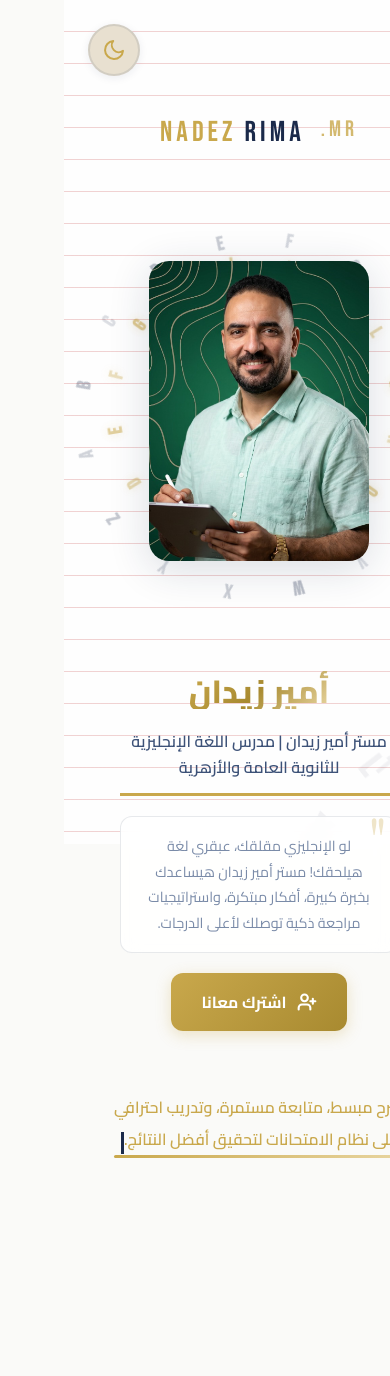
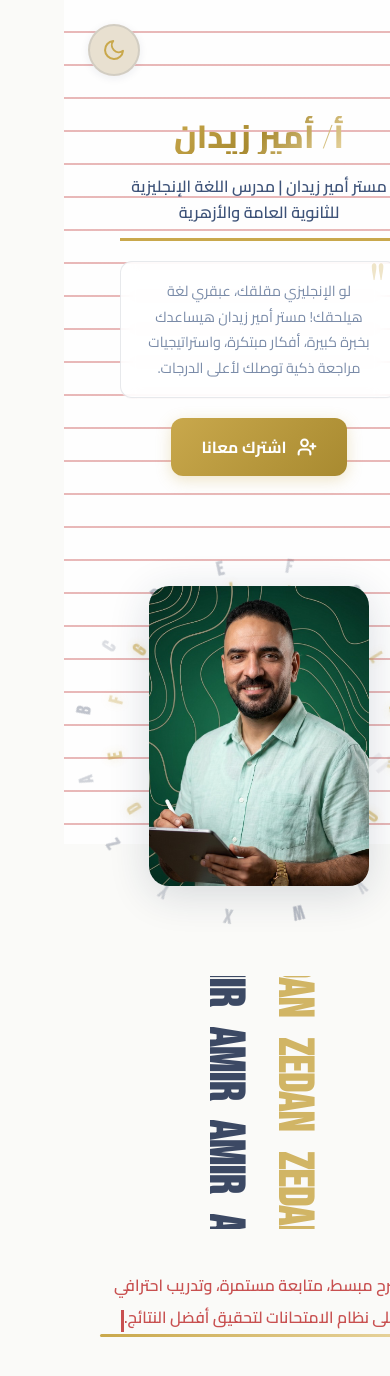
Before and after one commit to Mazen-Elsaka-Div/Mr.Amir-Zidan, a Next.js app: page /amir-zedan in a window 390 px wide. Shown: the top 1376 px of the page. Before the commit the page ends 1231 px from the top, so only its background shows below. Built offline with nearby package versions, Linux system fonts and the light colour scheme.

Commit message:
Update layout, styling, and text animations

```diff
--- a/src/app/globals.css
+++ b/src/app/globals.css
@@ -20,8 +20,8 @@
   --accent-gold-dark: #A88A30;
   --accent-gold-light: #E8D5A0;
   --accent-gold-glow: rgba(201, 168, 76, 0.3);
-  --notebook-line: rgba(200, 80, 80, 0.25);
-  --notebook-margin: rgba(220, 60, 60, 0.4);
+  --notebook-line: rgba(200, 80, 80, 0.4);
+  --notebook-margin: rgba(220, 60, 60, 0.6);
   --notebook-bg: #FEFEFE;
   --shadow-sm: 0 2px 8px rgba(27, 42, 74, 0.08);
   --shadow-md: 0 4px 20px rgba(27, 42, 74, 0.12);
@@ -37,15 +37,15 @@
   --cta-bg: linear-gradient(135deg, #C9A84C 0%, #A88A30 100%);
   --cta-hover: linear-gradient(135deg, #D4B85C 0%, #C9A84C 100%);
   --cta-text: #FFFFFF;
-  --typing-color: #C9A84C;
-  --typing-underline: #1B2A4A;
+  --typing-color: #C85050;
+  --typing-underline: #C85050;
 }
 
 [data-theme="dark"] {
   /* Colors - Dark Mode */
-  --bg-primary: #0A0E1A;
-  --bg-paper: #111827;
-  --bg-card: rgba(17, 24, 39, 0.85);
+  --bg-primary: #0C152B;
+  --bg-paper: #121F3D;
+  --bg-card: rgba(18, 31, 61, 0.85);
   --text-primary: #F0E6D3;
   --text-secondary: #C4B8A5;
   --text-muted: #7A8BA8;
@@ -55,9 +55,9 @@
   --accent-gold-dark: #B8962E;
   --accent-gold-light: #E8D5A0;
   --accent-gold-glow: rgba(212, 175, 55, 0.25);
-  --notebook-line: rgba(42, 63, 111, 0.3);
-  --notebook-margin: rgba(27, 42, 74, 0.5);
-  --notebook-bg: #0D1220;
+  --notebook-line: rgba(70, 100, 160, 0.5);
+  --notebook-margin: rgba(50, 80, 140, 0.7);
+  --notebook-bg: #0C152B;
   --shadow-sm: 0 2px 8px rgba(0, 0, 0, 0.3);
   --shadow-md: 0 4px 20px rgba(0, 0, 0, 0.4);
   --shadow-lg: 0 8px 40px rgba(0, 0, 0, 0.5);
@@ -72,8 +72,8 @@
   --cta-bg: linear-gradient(135deg, #D4AF37 0%, #B8962E 100%);
   --cta-hover: linear-gradient(135deg, #E0BF47 0%, #D4AF37 100%);
   --cta-text: #0A0E1A;
-  --typing-color: #D4AF37;
-  --typing-underline: #F0E6D3;
+  --typing-color: #E66060;
+  --typing-underline: #E66060;
 }
 
 /* ---- Reset & Base ---- */
@@ -117,8 +117,8 @@ body {
       to right,
       transparent calc(100% - 60px),
       var(--notebook-margin) calc(100% - 60px),
-      var(--notebook-margin) calc(100% - 58px),
-      transparent calc(100% - 58px)
+      var(--notebook-margin) calc(100% - 57px),
+      transparent calc(100% - 57px)
     ),
     /* Horizontal ruled lines */
     repeating-linear-gradient(
@@ -126,7 +126,7 @@ body {
       transparent 0px,
       transparent 31px,
       var(--notebook-line) 31px,
-      var(--notebook-line) 32px
+      var(--notebook-line) 33px
     );
   transition: background-color 0.4s ease;
 }
@@ -190,61 +190,63 @@ body {
   min-height: 70vh;
 }
 
-/* ---- Vertical Name (Left Column) ---- */
+/* ---- Vertical Name (Scrolling Marquee) ---- */
 .vertical-name {
   display: flex;
-  flex-direction: column;
-  align-items: center;
-  gap: 16px;
-  padding: 20px 0;
+  flex-direction: row;
+  justify-content: center;
+  gap: 20px;
+  height: 60vh;
+  overflow: hidden;
+  direction: ltr; /* Ensure LTR */
 }
 
-.vertical-name-mr {
-  font-family: 'Bebas Neue', sans-serif;
-  font-size: 1.4rem;
-  letter-spacing: 4px;
-  color: var(--accent-gold);
-  text-transform: uppercase;
-  writing-mode: horizontal-tb;
-  margin-bottom: 8px;
-  opacity: 0.8;
+.marquee-column {
+  display: flex;
+  flex-direction: column;
+  overflow: hidden;
 }
 
-.vertical-name-columns {
+.marquee-content-up, .marquee-content-down {
   display: flex;
-  flex-direction: row;
-  gap: 6px;
+  flex-direction: column;
+  gap: 20px;
 }
 
-.name-column {
-  display: flex;
-  flex-direction: column;
-  align-items: center;
-  gap: 2px;
+.marquee-content-up {
+  animation: scrollUp 15s linear infinite;
 }
 
-.name-letter {
-  font-family: 'Bebas Neue', sans-serif;
-  font-size: 2.8rem;
-  line-height: 1;
-  color: var(--vertical-name-color);
-  transition: color 0.3s ease, transform 0.3s ease;
-  display: block;
-  text-align: center;
-  width: 38px;
+.marquee-content-down {
+  /* Start offset for seamless looping */
+  transform: translateY(-50%);
+  animation: scrollDown 15s linear infinite;
 }
 
-.name-column:first-child .name-letter {
+.name-word {
+  font-family: 'Bebas Neue', sans-serif;
+  font-size: 6rem;
+  font-weight: 900;
+  writing-mode: vertical-lr;
+  text-orientation: mixed;
   color: var(--vertical-name-color);
+  opacity: 0.85;
+  margin: 0;
+  text-align: center;
 }
 
-.name-column:last-child .name-letter {
+.marquee-column:last-child .name-word {
   color: var(--vertical-name-gold);
 }
 
-.name-letter:hover {
-  transform: scale(1.2);
-  color: var(--accent-gold);
+@keyframes scrollUp {
+  0% { transform: translateY(0); }
+  100% { transform: translateY(-50%); }
+}
+
+@keyframes scrollDown {
+  0% { transform: translateY(-50%); }
+  100% { transform: translateY(0); }
 }
 
 /* ---- Teacher Image Section (Center Column) ---- */
@@ -604,30 +606,12 @@ body {
   }
 
   .vertical-name {
-    flex-direction: row;
-    justify-content: center;
-    gap: 20px;
-    order: -1;
-  }
-
-  .vertical-name-mr {
-    writing-mode: horizontal-tb;
-    align-self: center;
-  }
-
-  .vertical-name-columns {
-    flex-direction: row;
+    height: 30vh;
     gap: 12px;
   }
 
-  .name-column {
-    flex-direction: row;
-    gap: 4px;
-  }
-
-  .name-letter {
-    font-size: 2.2rem;
-    width: auto;
+  .name-word {
+    font-size: 4rem;
   }
 
   .teacher-image-section {
@@ -681,8 +665,8 @@ body {
     padding: 16px;
   }
 
-  .name-letter {
-    font-size: 1.8rem;
+  .name-word {
+    font-size: 3rem;
   }
 
   .teacher-image-wrapper {
--- a/src/components/HeroSection.jsx
+++ b/src/components/HeroSection.jsx
@@ -9,14 +9,14 @@ export default function HeroSection() {
   return (
     <section className="hero-section" id="hero">
       <div className="hero-grid">
-        {/* Right column in visual (RTL) = first in DOM = Vertical Name (smallest) */}
-        <VerticalName />
+        {/* Right column in visual (RTL) = first in DOM = Teacher Info */}
+        <TeacherInfo />
 
-        {/* Center column = Teacher Image (largest) */}
+        {/* Center column = Teacher Image */}
         <TeacherImage />
 
-        {/* Left column in visual (RTL) = last in DOM = Teacher Info (medium) */}
-        <TeacherInfo />
+        {/* Left column in visual (RTL) = last in DOM = Vertical Name (Marquee) */}
+        <VerticalName />
       </div>
 
       {/* Typing animation below the 3 columns */}
--- a/src/components/TeacherInfo.jsx
+++ b/src/components/TeacherInfo.jsx
@@ -3,7 +3,7 @@
 export default function TeacherInfo() {
   return (
     <div className="teacher-info" id="teacher-info">
-      <h1 className="teacher-info-name">أمير زيدان</h1>
+      <h1 className="teacher-info-name">أ/ أمير زيدان</h1>
 
       <p className="teacher-info-title">
         مستر أمير زيدان | مدرس اللغة الإنجليزية للثانوية العامة والأزهرية
--- a/src/components/TypingText.jsx
+++ b/src/components/TypingText.jsx
@@ -2,35 +2,42 @@
 
 import { useState, useEffect, useRef } from 'react';
 
-const FULL_TEXT = 'شرح مبسط، متابعة مستمرة، وتدريب احترافي على نظام الامتحانات لتحقيق أفضل النتائج.';
+const ARABIC_TEXT = 'شرح مبسط، متابعة مستمرة، وتدريب احترافي على نظام الامتحانات لتحقيق أفضل النتائج.';
+const ENGLISH_TEXT = 'Simplified explanation, continuous follow-up, and professional training for best results.';
 const TYPING_SPEED = 60; // ms per character
-const PAUSE_BEFORE_RESTART = 3000; // ms
+const PAUSE_AFTER_TEXT = 2000; // ms
 
 export default function TypingText() {
   const [displayedText, setDisplayedText] = useState('');
   const [isTyping, setIsTyping] = useState(true);
+  const [isEnglish, setIsEnglish] = useState(false);
   const indexRef = useRef(0);
   const textRef = useRef(null);
   const underlineRef = useRef(null);
+  const isEnglishRef = useRef(false);
 
   useEffect(() => {
     let timeoutId;
 
     const typeNext = () => {
-      if (indexRef.current < FULL_TEXT.length) {
+      const currentFullText = isEnglishRef.current ? ENGLISH_TEXT : ARABIC_TEXT;
+
+      if (indexRef.current < currentFullText.length) {
         indexRef.current++;
-        setDisplayedText(FULL_TEXT.slice(0, indexRef.current));
+        setDisplayedText(currentFullText.slice(0, indexRef.current));
         setIsTyping(true);
         timeoutId = setTimeout(typeNext, TYPING_SPEED);
       } else {
         setIsTyping(false);
-        // Pause then restart
+        // Pause then restart with the other language
         timeoutId = setTimeout(() => {
           indexRef.current = 0;
           setDisplayedText('');
+          isEnglishRef.current = !isEnglishRef.current;
+          setIsEnglish(isEnglishRef.current);
           setIsTyping(true);
           timeoutId = setTimeout(typeNext, TYPING_SPEED);
-        }, PAUSE_BEFORE_RESTART);
+        }, PAUSE_AFTER_TEXT);
       }
     };
 
@@ -46,14 +53,18 @@ export default function TypingText() {
       const textWidth = textRef.current.offsetWidth;
       underlineRef.current.style.width = `${textWidth}px`;
     }
-  }, [displayedText]);
+  }, [displayedText, isEnglish]);
 
   return (
     <div className="typing-section" id="typing-section">
-      <span className="typing-text" ref={textRef}>
+      <span
+        className="typing-text"
+        ref={textRef}
+        style={{ direction: isEnglish ? 'ltr' : 'rtl', display: 'inline-block' }}
+      >
         {displayedText}
         <span className="typing-cursor" style={{ opacity: isTyping ? 1 : undefined }} />
-        <span className="typing-text-underline" ref={underlineRef} />
+        <span className="typing-text-underline" ref={underlineRef} style={{ [isEnglish ? 'left' : 'right']: 0 }} />
       </span>
     </div>
   );
--- a/src/components/VerticalName.jsx
+++ b/src/components/VerticalName.jsx
@@ -4,22 +4,22 @@ export default function VerticalName() {
   const firstName = 'AMIR';
   const lastName = 'ZEDAN';
 
+  // Array to repeat text for seamless scrolling
+  const repeatCount = Array(8).fill(0);
+
   return (
-    <div className="vertical-name" id="vertical-name">
-      <span className="vertical-name-mr">Mr.</span>
-      <div className="vertical-name-columns">
-        <div className="name-column">
-          {firstName.split('').map((letter, i) => (
-            <span key={`first-${i}`} className="name-letter" style={{ animationDelay: `${i * 0.1}s` }}>
-              {letter}
-            </span>
+    <div className="vertical-name" id="vertical-name" dir="ltr">
+      <div className="marquee-column">
+        <div className="marquee-content-up">
+          {repeatCount.map((_, i) => (
+            <span key={`f-${i}`} className="name-word">{firstName}</span>
           ))}
         </div>
-        <div className="name-column">
-          {lastName.split('').map((letter, i) => (
-            <span key={`last-${i}`} className="name-letter" style={{ animationDelay: `${(i + firstName.length) * 0.1}s` }}>
-              {letter}
-            </span>
+      </div>
+      <div className="marquee-column">
+        <div className="marquee-content-down">
+          {repeatCount.map((_, i) => (
+            <span key={`l-${i}`} className="name-word">{lastName}</span>
           ))}
         </div>
       </div>
```
